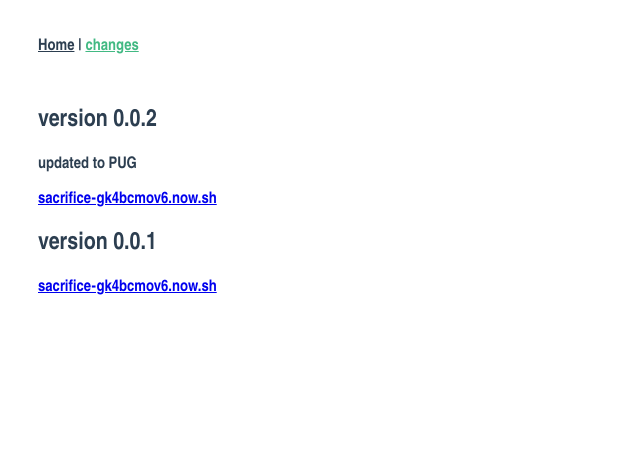
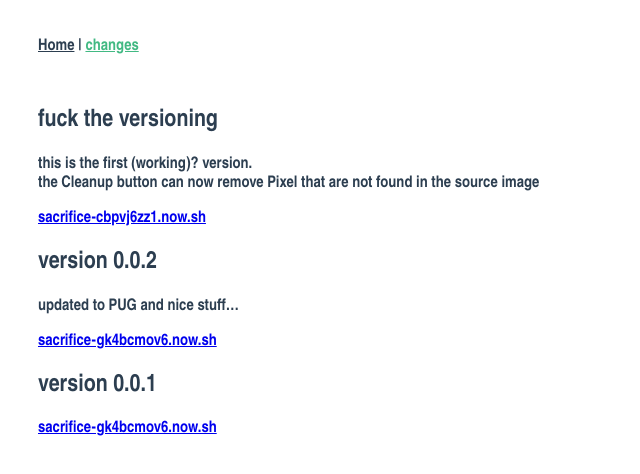
Before and after one commit to milangress/sacrifice-pixel, a Vue app: page /changelog in a window 1280 px wide. Shown: the top 474 px of the page, without its empty margins (0-640 px from the left). Built offline with nearby package versions, Linux system fonts and the light colour scheme.

Commit message:
⚡︎ updated changelog

```diff
--- a/src/views/changelog.vue
+++ b/src/views/changelog.vue
@@ -1,12 +1,16 @@
 <template lang='pug'>
     div.changelist
         section
+            h2 fuck the versioning
+            p this is the first (working)? version. <br> the Cleanup button can now remove Pixel that are not found in the source image
+            a(href="https://acrifice-cbpvj6zz1.now.sh") sacrifice-cbpvj6zz1.now.sh
+        section
             h2 version 0.0.2
-            p updated to PUG
-            a(href="http://sacrifice-gk4bcmov6.now.sh") sacrifice-gk4bcmov6.now.sh
+            p updated to PUG and nice stuff…
+            a(href="https://sacrifice-gk4bcmov6.now.sh") sacrifice-gk4bcmov6.now.sh
         section
             h2 version 0.0.1
-            a(href="http://sacrifice-gk4bcmov6.now.sh") sacrifice-gk4bcmov6.now.sh
+            a(href="https://sacrifice-gk4bcmov6.now.sh") sacrifice-gk4bcmov6.now.sh
 </template>
 
 <script>
```
